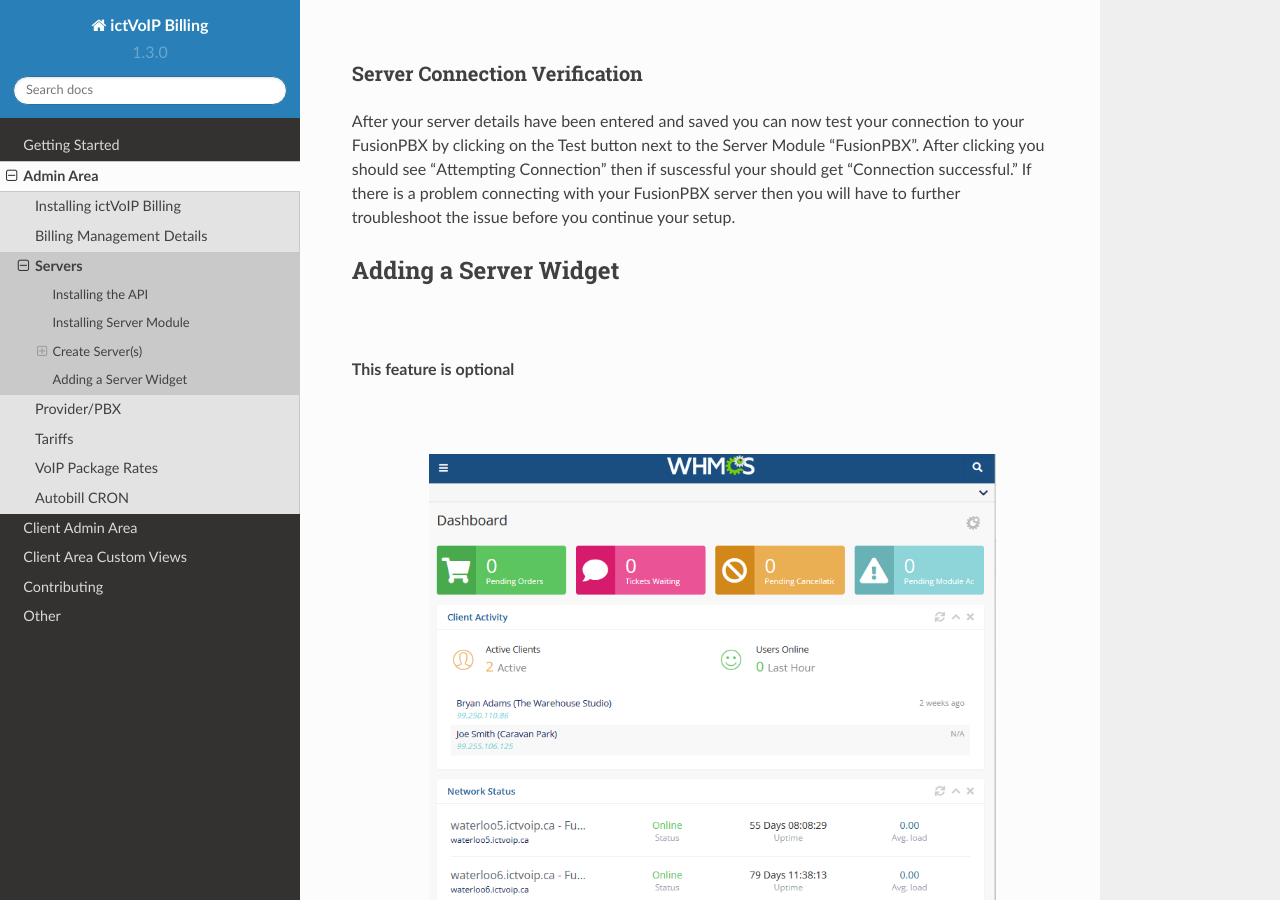
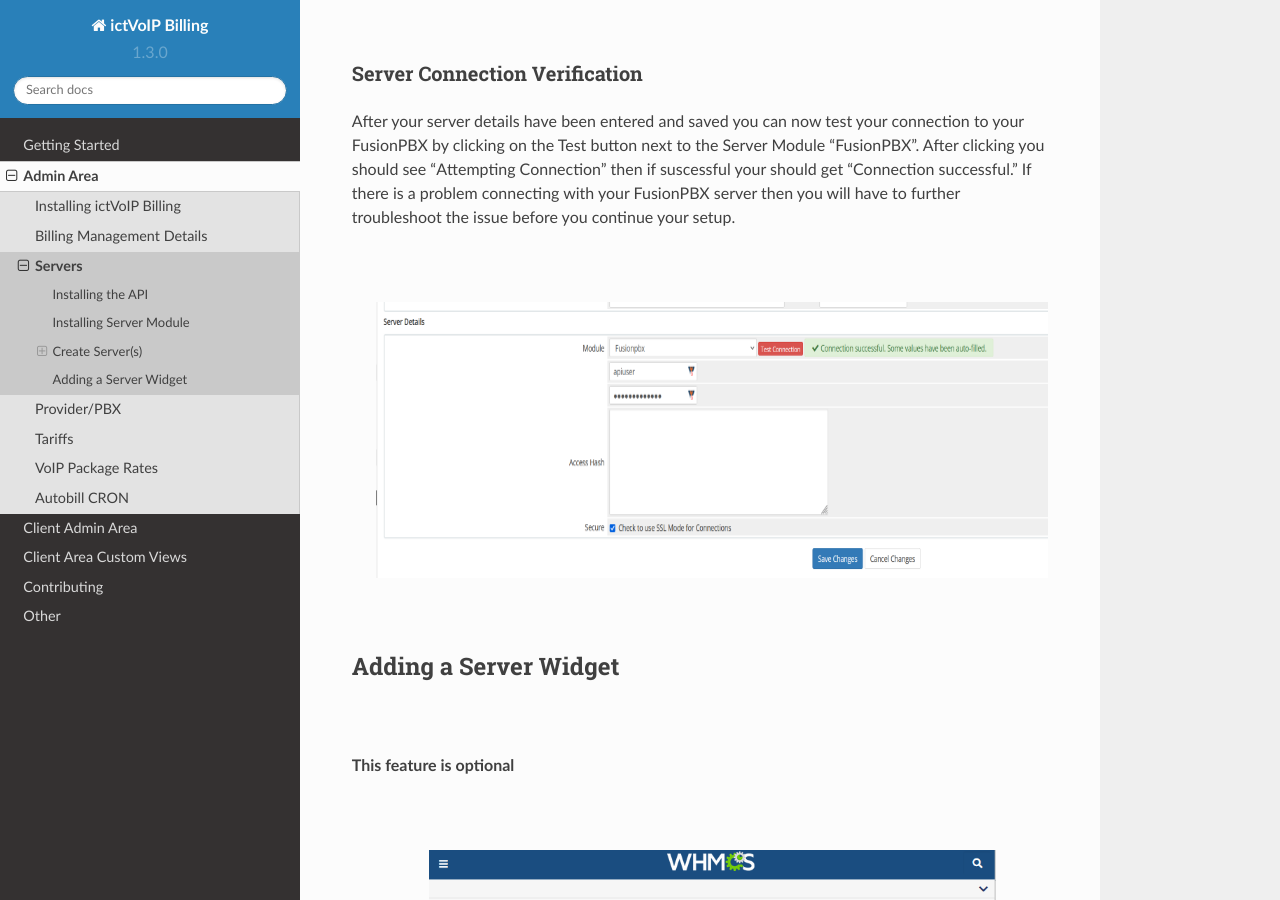
Before and after one commit to ictvoip/ictvoip-docs, a Sphinx documentation site: the page built from docs/source/admin/servers.rst, in a window 1280 px wide and 900 px high, scrolled down 4787 px. Built offline with Sphinx 7.4.7 and the Read the Docs theme 2.0.0, drawn with Linux system fonts in a browser that asks for light colours; pages that are not in the unit, such as notebooks, are missing from menus.

Commit message:
Update servers.rst

```diff
--- a/docs/source/admin/servers.rst
+++ b/docs/source/admin/servers.rst
@@ -178,7 +178,14 @@ Server Connection Verification
 
 After your server details have been entered and saved you can now test your connection to your FusionPBX by clicking on the Test button next to the Server Module "FusionPBX". After clicking you should see "Attempting Connection" then if suscessful your should get "Connection successful." If there is a problem connecting with your FusionPBX server then you will have to further troubleshoot the issue before you continue your setup.
 
+|
 
+ .. image:: ../_static/images/admin/connection_test.png
+        :scale: 50%
+        :align: center
+        :alt: Adding a new Provider or PBX
+
+|
 
 
 Adding a Server Widget
```
